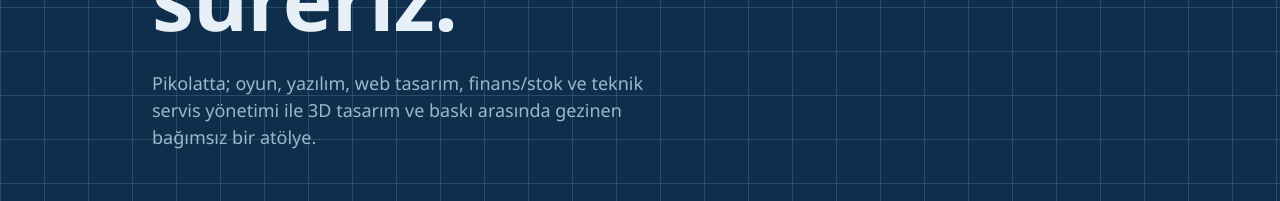
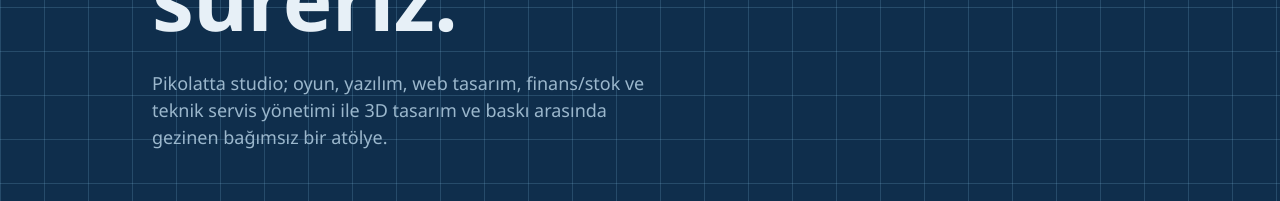
Before and after one commit to pikolatta/pikolatta.github.io, a plain HTML site: page index.html in a window 1280 px wide. Shown: the part 433-634 px from the top of the page. Drawn offline with Linux system fonts and the light colour scheme.

Commit message:
Update description of Pikolatta studio

```diff
--- a/index.html
+++ b/index.html
@@ -328,7 +328,7 @@
   <div class="wrap">
     <div class="hero-label mono">ATÖLYE NO. 001 — ADANA, TÜRKİYE</div>
     <h1>Fikri çizer,<br><span class="thin">üretip</span> sahaya süreriz.</h1>
-    <p class="lede">Pikolatta; oyun, yazılım, web tasarım, finans/stok ve teknik servis yönetimi ile 3D tasarım ve baskı arasında gezinen bağımsız bir atölye.</p>
+    <p class="lede">Pikolatta studio; oyun, yazılım, web tasarım, finans/stok ve teknik servis yönetimi ile 3D tasarım ve baskı arasında gezinen bağımsız bir atölye.</p>
 
     <div class="hero-scale mono">
       <div><div class="num">4</div><div class="lab">aktif disiplin</div></div>
```
